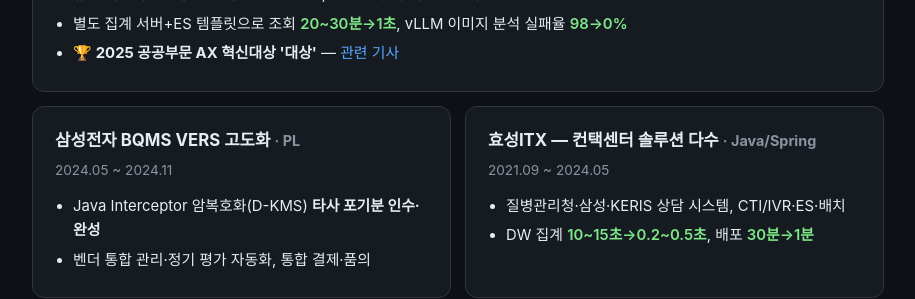
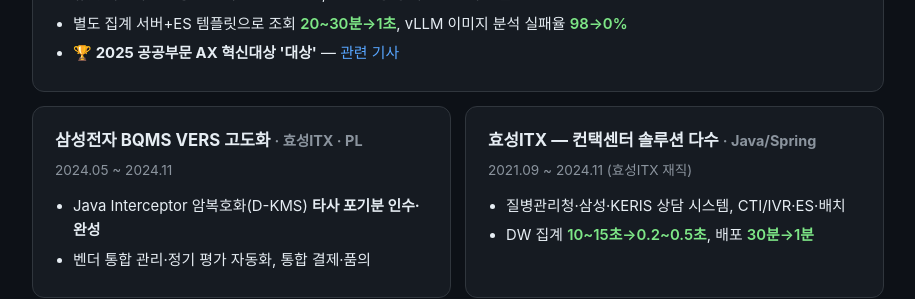
Before and after one commit to LucestDail/portfolio, a plain HTML site: page index.html in a window 1280 px wide. Shown: the part 1600-1899 px from the top of the page, without its empty margins (182-1097 px from the left). Drawn offline with Linux system fonts and the light colour scheme.

Commit message:
portfolio: 소속/기간 정정

```diff
--- a/index.html
+++ b/index.html
@@ -131,7 +131,7 @@
 
     <div class="grid2">
       <div class="card">
-        <h3>삼성전자 BQMS VERS 고도화 <span class="muted">· PL</span></h3>
+        <h3>삼성전자 BQMS VERS 고도화 <span class="muted">· 효성ITX · PL</span></h3>
         <div class="meta">2024.05 ~ 2024.11</div>
         <ul>
           <li>Java Interceptor 암복호화(D-KMS) <b>타사 포기분 인수·완성</b></li>
@@ -140,7 +140,7 @@
       </div>
       <div class="card">
         <h3>효성ITX — 컨택센터 솔루션 다수 <span class="muted">· Java/Spring</span></h3>
-        <div class="meta">2021.09 ~ 2024.05</div>
+        <div class="meta">2021.09 ~ 2024.11 (효성ITX 재직)</div>
         <ul>
           <li>질병관리청·삼성·KERIS 상담 시스템, CTI/IVR·ES·배치</li>
           <li>DW 집계 <span class="hl">10~15초→0.2~0.5초</span>, 배포 <span class="hl">30분→1분</span></li>
```
